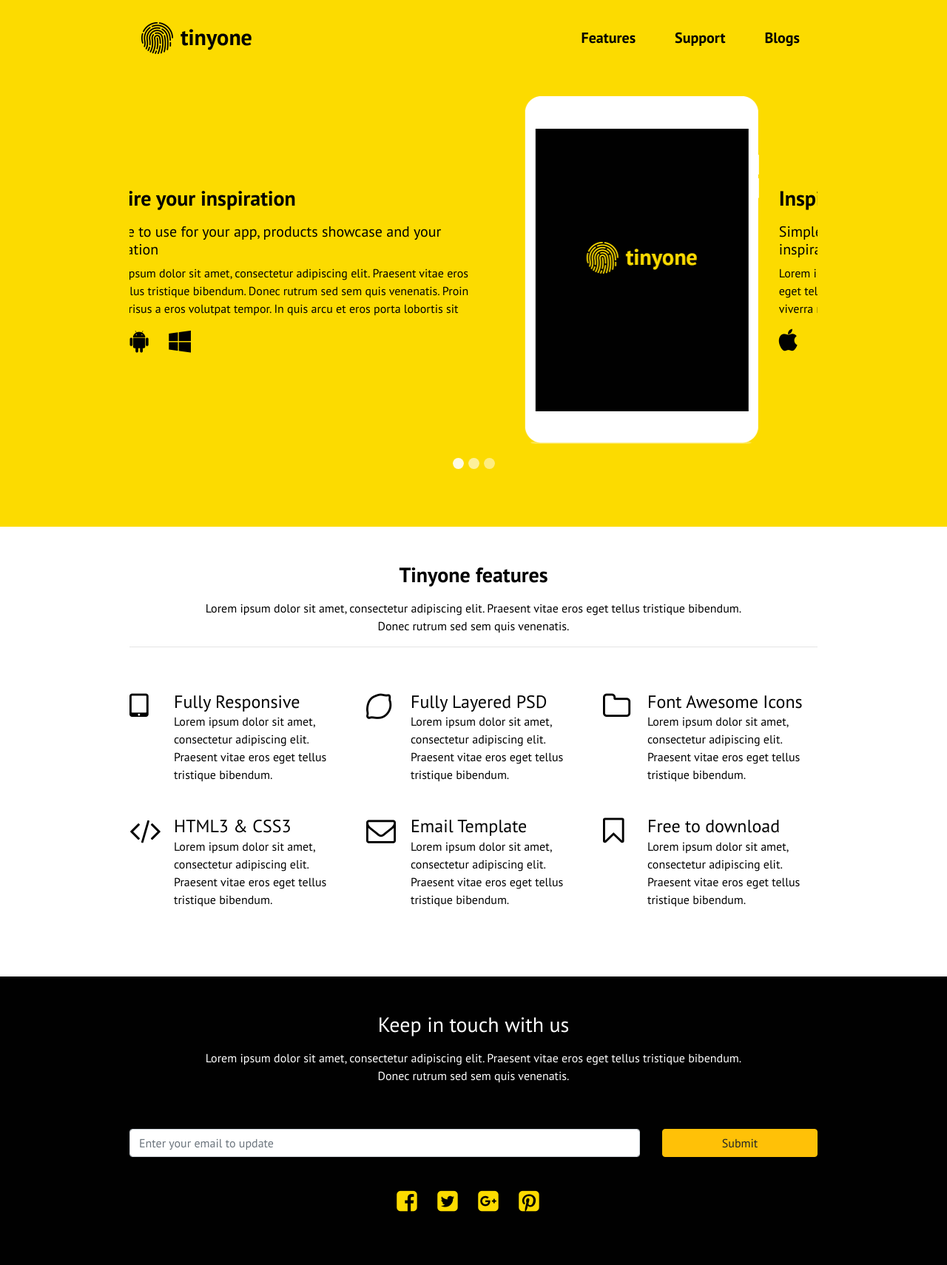
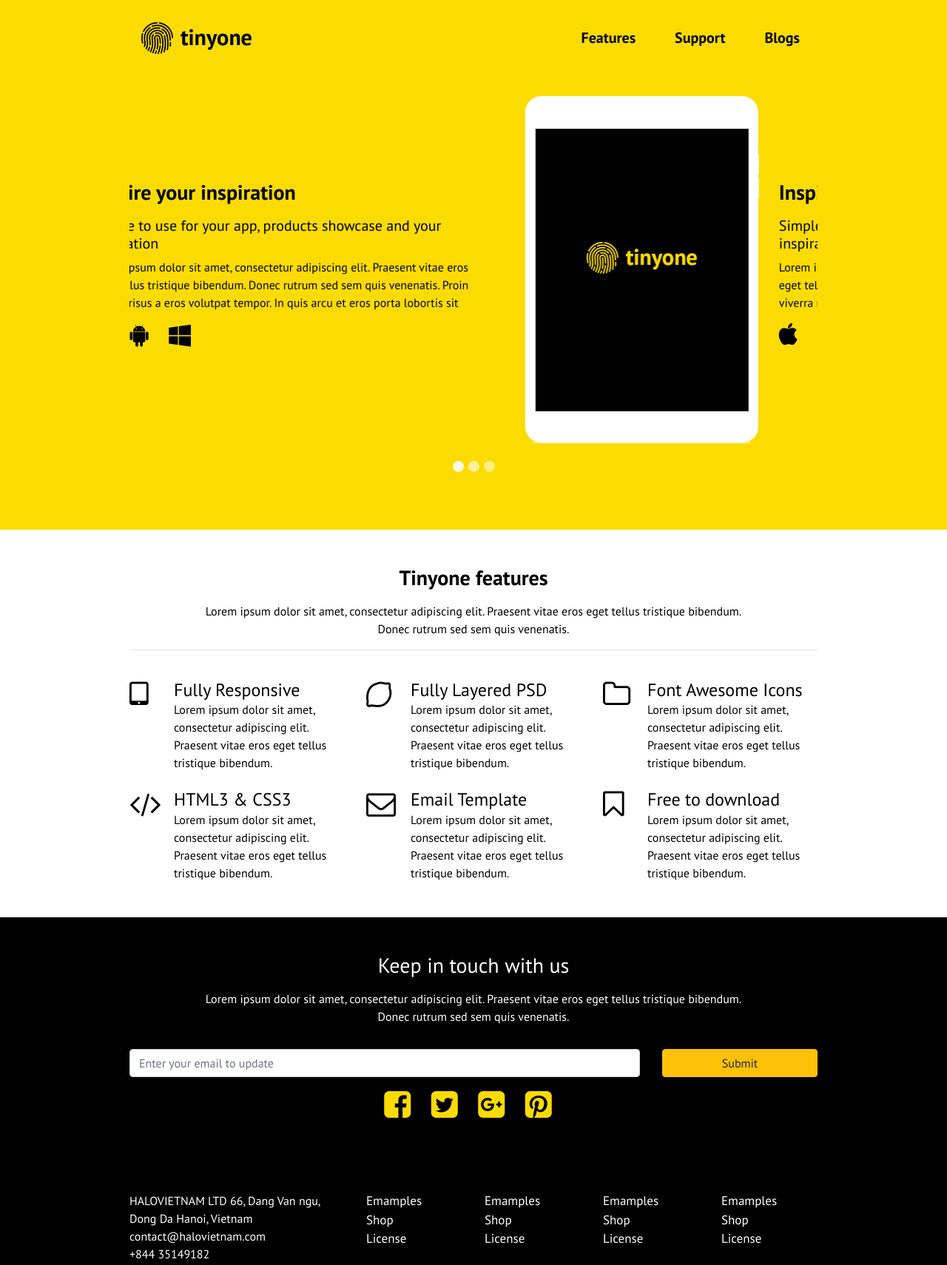
Before and after one commit to sssiddique/tinyone, a plain HTML site: page index.html in a window 1280 px wide. Shown: the top 1710 px of the page at 74% size. Drawn offline with nearby package versions, Linux system fonts and the light colour scheme.

Commit message:
Full Responsive

```diff
--- a/css/style.css
+++ b/css/style.css
@@ -42,7 +42,7 @@ body{
   padding-right:15px;
 }
 .row {
-  padding-bottom: 44px;
+
 }
 .row features-head{
   padding-bottom: 0px!important;
@@ -72,6 +72,7 @@ body{
 }
 .social ul>li>i{
   color: #FCDB00!important;
+  font-size: 42px!important;
 }
 .footer-navigation{
   background-color:#010101;
--- a/index.html
+++ b/index.html
@@ -50,12 +50,12 @@
                 </ol>
                 <div class="carousel-inner">
                     <div class="carousel-item active">
-                        <div class="row">
+                        <div class="row mb-5">
                             <div class="col-xl-7 col-lg-7 col-md-7 col-sm-12 align-self-center">
                                 <h3 class="font-weight-bold pb-3">Inspire your inspiration</h3>
                                 <h6 class=" pb-2">Simple to use for your app, products showcase and your inspiration</h6>
                                 <p>Lorem ipsum dolor sit amet, consectetur adipiscing elit. Praesent vitae eros eget tellus tristique bibendum. Donec rutrum sed sem quis venenatis. Proin viverra risus a eros volutpat tempor. In quis arcu et eros porta lobortis sit </p>
-                                <ul class="list-inline mt-3">
+                                <ul class="list-inline my-3">
                                     <li class="list-inline-item"><i class="fa fa-apple"></i></li>
                                     <li class="list-inline-item"><i class="fa fa-android"></i></li>
                                     <li class="list-inline-item"><i class="fa fa-windows"></i></li>
@@ -67,12 +67,12 @@
                         </div>
                     </div>
                     <div class="carousel-item">
-                      <div class="row">
+                      <div class="row mb-5">
                           <div class="col-xl-7 col-lg-7 col-md-7 col-sm-12 align-self-center">
                               <h3 class="font-weight-bold pb-3">Inspire your inspiration</h3>
                               <h6 class=" pb-2">Simple to use for your app, products showcase and your inspiration</h6>
                               <p>Lorem ipsum dolor sit amet, consectetur adipiscing elit. Praesent vitae eros eget tellus tristique bibendum. Donec rutrum sed sem quis venenatis. Proin viverra risus a eros volutpat tempor. In quis arcu et eros porta lobortis sit </p>
-                              <ul class="list-inline mt-3">
+                              <ul class="list-inline my-3">
                                   <li class="list-inline-item"><i class="fa fa-apple"></i></li>
                                   <li class="list-inline-item"><i class="fa fa-android"></i></li>
                                   <li class="list-inline-item"><i class="fa fa-windows"></i></li>
@@ -89,7 +89,7 @@
                             <h3 class="font-weight-bold pb-3">Inspire your inspiration</h3>
                             <h6 class=" pb-2">Simple to use for your app, products showcase and your inspiration</h6>
                             <p>Lorem ipsum dolor sit amet, consectetur adipiscing elit. Praesent vitae eros eget tellus tristique bibendum. Donec rutrum sed sem quis venenatis. Proin viverra risus a eros volutpat tempor. In quis arcu et eros porta lobortis sit </p>
-                            <ul class="list-inline mt-3">
+                            <ul class="list-inline my-3">
                                 <li class="list-inline-item"><i class="fa fa-apple"></i></li>
                                 <li class="list-inline-item"><i class="fa fa-android"></i></li>
                                 <li class="list-inline-item"><i class="fa fa-windows"></i></li>
@@ -111,11 +111,11 @@
     <!--End Header-->
 
     <!-- Features -->
-    <section class="tinyone-features my-5">
+    <section class="tinyone-features">
       <div class="container">
         <div class="row features-head">
           <div class="col-xl-12 text-center">
-            <h3 class="font-weight-bold">Tinyone features</h3>
+            <h3 class="font-weight-bold mt-5">Tinyone features</h3>
             <p class="my-3">Lorem ipsum dolor sit amet, consectetur adipiscing elit. Praesent vitae eros eget tellus tristique bibendum.<br> Donec rutrum sed sem quis venenatis.</p>
             <hr class="my-3">
           </div>
@@ -123,7 +123,7 @@
 
         <!-- Three Row Start -->
         <div class="row">
-          <div class="col-xl-4">
+          <div class="col-xl-4 col-lg-4 col-md-4 col-sm-4 mt-4">
             <div class="features-icon">
               <i class="fa fa-tablet" aria-hidden="true"></i>
             </div>
@@ -132,7 +132,7 @@
               <p>Lorem ipsum dolor sit amet, consectetur adipiscing elit. Praesent vitae eros eget tellus tristique bibendum.</p>
             </div>
           </div>
-          <div class="col-xl-4">
+          <div class="col-xl-4 col-lg-4 col-md-4 col-sm-4 mt-4">
             <div class="features-icon">
               <i class="fa fa-lemon-o" aria-hidden="true"></i>
             </div>
@@ -141,7 +141,7 @@
               <p>Lorem ipsum dolor sit amet, consectetur adipiscing elit. Praesent vitae eros eget tellus tristique bibendum.</p>
             </div>
           </div>
-          <div class="col-xl-4">
+          <div class="col-xl-4 col-lg-4 col-md-4 col-sm-4 mt-4">
             <div class="features-icon">
                 <i class="fa fa-folder-o" aria-hidden="true"></i>
               </div>
@@ -153,8 +153,8 @@
         </div>
         <!-- Three Row End -->
           <!-- Three Row Start -->
-          <div class="row">
-            <div class="col-xl-4">
+          <div class="row mb-5">
+            <div class="col-xl-4 col-lg-4 col-md-4 col-sm-4 mt-4">
               <div class="features-icon">
                 <i class="fa fa-code" aria-hidden="true"></i>
               </div>
@@ -163,7 +163,7 @@
                 <p>Lorem ipsum dolor sit amet, consectetur adipiscing elit. Praesent vitae eros eget tellus tristique bibendum.</p>
               </div>
             </div>
-            <div class="col-xl-4">
+            <div class="col-xl-4 col-lg-4 col-md-4 col-sm-4 mt-4">
               <div class="features-icon">
                 <i class="fa fa-envelope-o" aria-hidden="true"></i>
               </div>
@@ -172,7 +172,7 @@
                 <p>Lorem ipsum dolor sit amet, consectetur adipiscing elit. Praesent vitae eros eget tellus tristique bibendum.</p>
               </div>
             </div>
-            <div class="col-xl-4">
+            <div class="col-xl-4 col-lg-4 col-md-4 col-sm-4 mt-4">
               <div class="features-icon">
                 <i class="fa fa-bookmark-o" aria-hidden="true"></i>
               </div>
@@ -198,15 +198,15 @@
           </div>
           <!-- Newsletter End -->
           <!-- Newsletter Form -->
-          <div class="row subscription-form">
-            <div class="col-xl-9">
+          <div class="row subscription-form my-3">
+            <div class="col-xl-9 col-lg-9 col-md-9 col-sm-9">
               <form>
                 <input type="text" name="email" placeholder="Enter your email to update" class="form-control input">
-              </form>
             </div>
-            <div class="col-xl-3">
+            <div class="col-xl-3 col-lg-3 col-md-3 col-sm-3">
               <button type="button" class="btn btn-warning btn-block">Submit</button>
             </div>
+          </form>
           </div>
           <!-- Newsletter Form End -->
           <!-- Social Media Icons -->
@@ -268,7 +268,7 @@
     <section class="footer">
       <div class="container">
         <div class="row">
-          <p class="copyright">Copyright - 2020 || Shovon</p>
+          <p class="copyright my-3">Copyright - 2020 || Shovon</p>
         </div>
       </div>
     </section>
```
